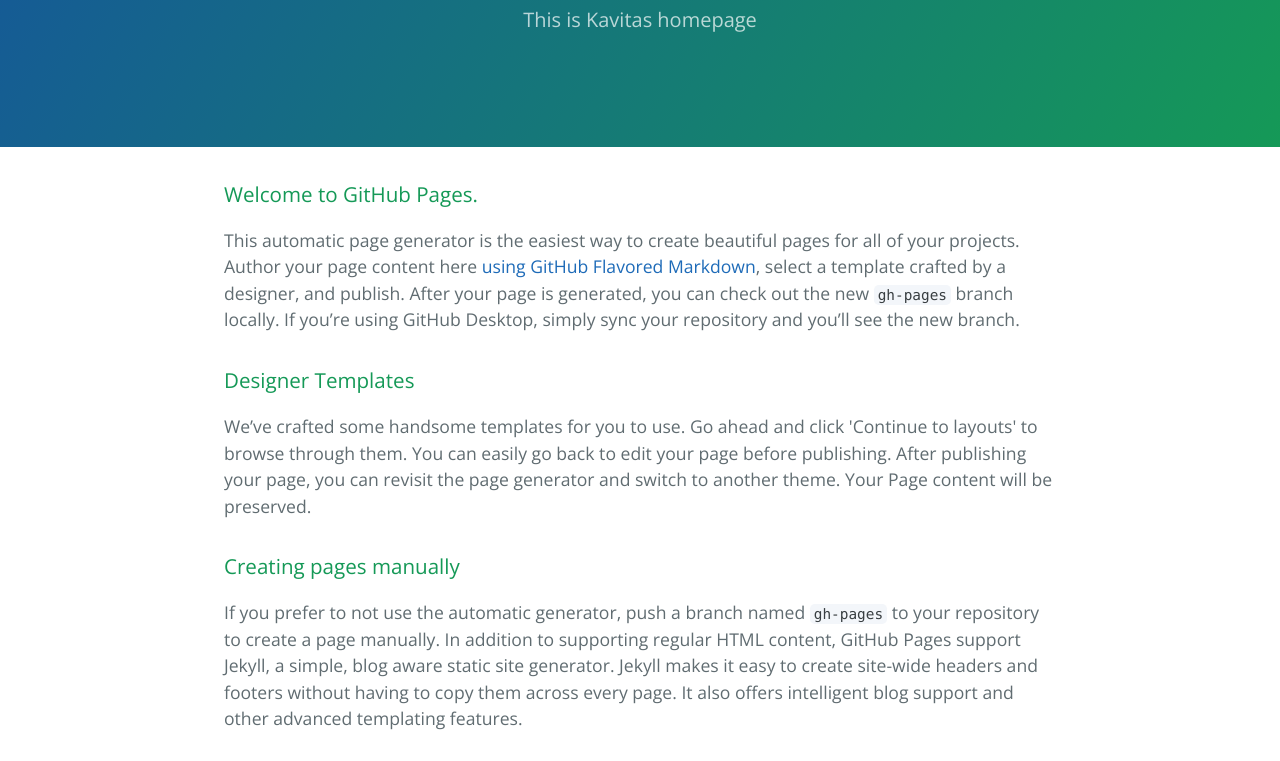
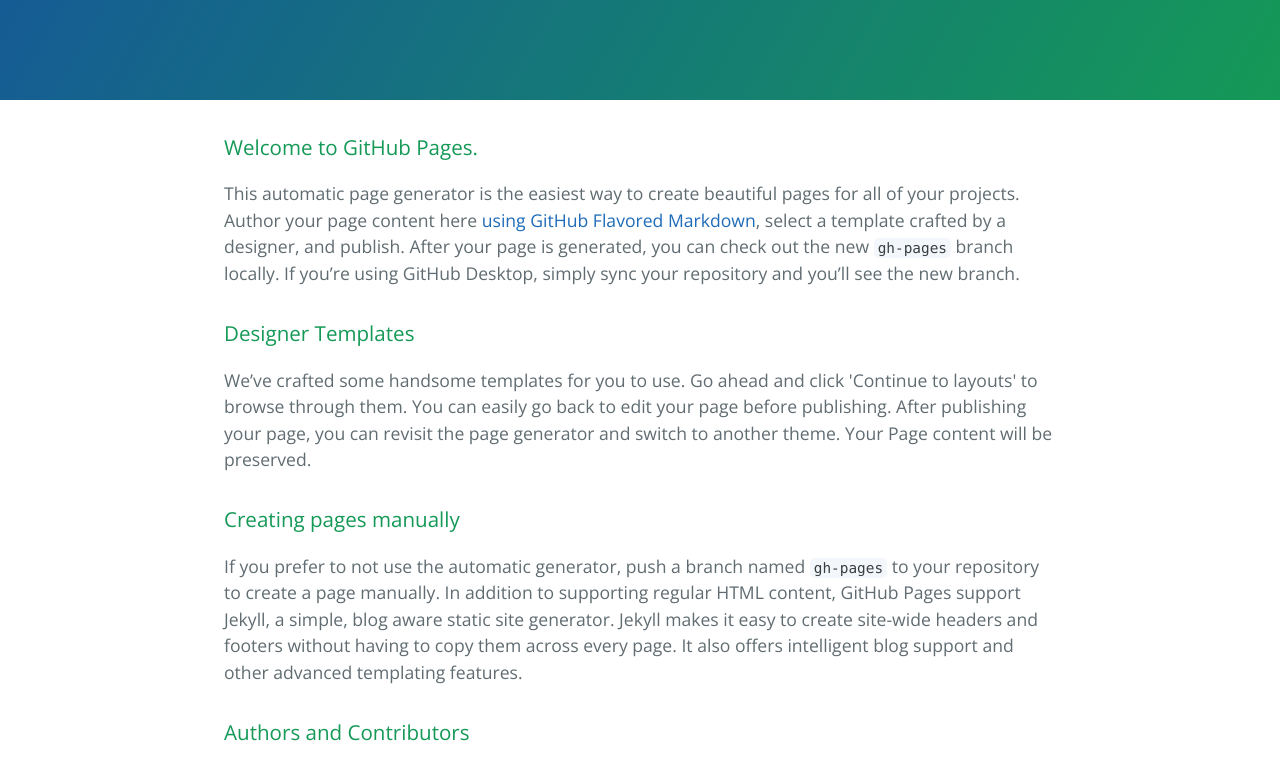
Before and after one commit to kavitatopiwala/kavitatopiwala.github.io, a plain HTML site: page index.html in a window 1280 px wide. Shown: the part 170-931 px from the top of the page. Drawn offline with nearby package versions, Linux system fonts and the light colour scheme.

Commit message:
Update index.html

```diff
--- a/index.html
+++ b/index.html
@@ -12,7 +12,7 @@
   <body>
     <section class="page-header">
       <h1 class="project-name">Welcome to my Homepage</h1>
-      <h2 class="project-tagline">This is Kavitas homepage</h2>
+      <h2 class="project-tagline"></h2>
     </section>
 
     <section class="main-content">
```
